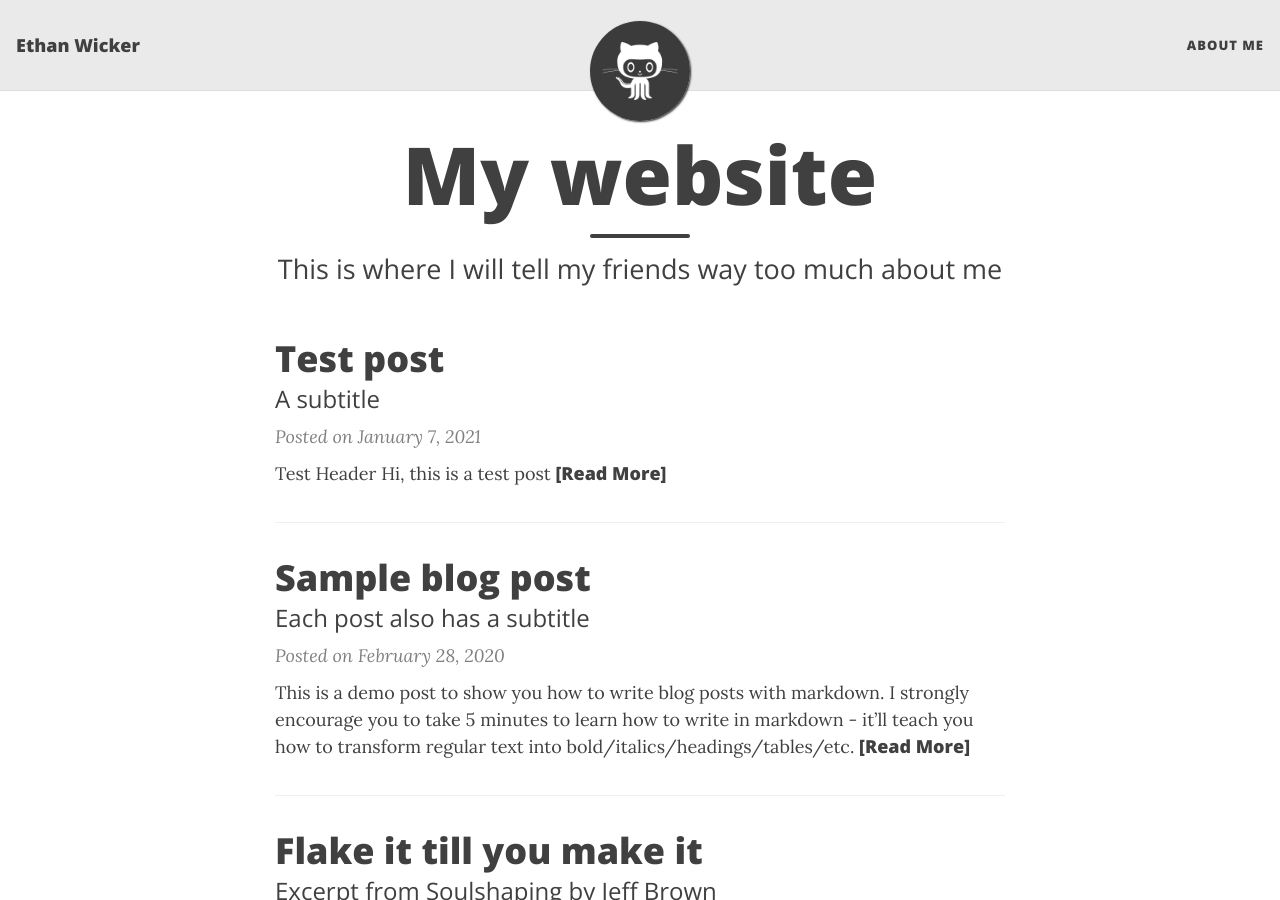
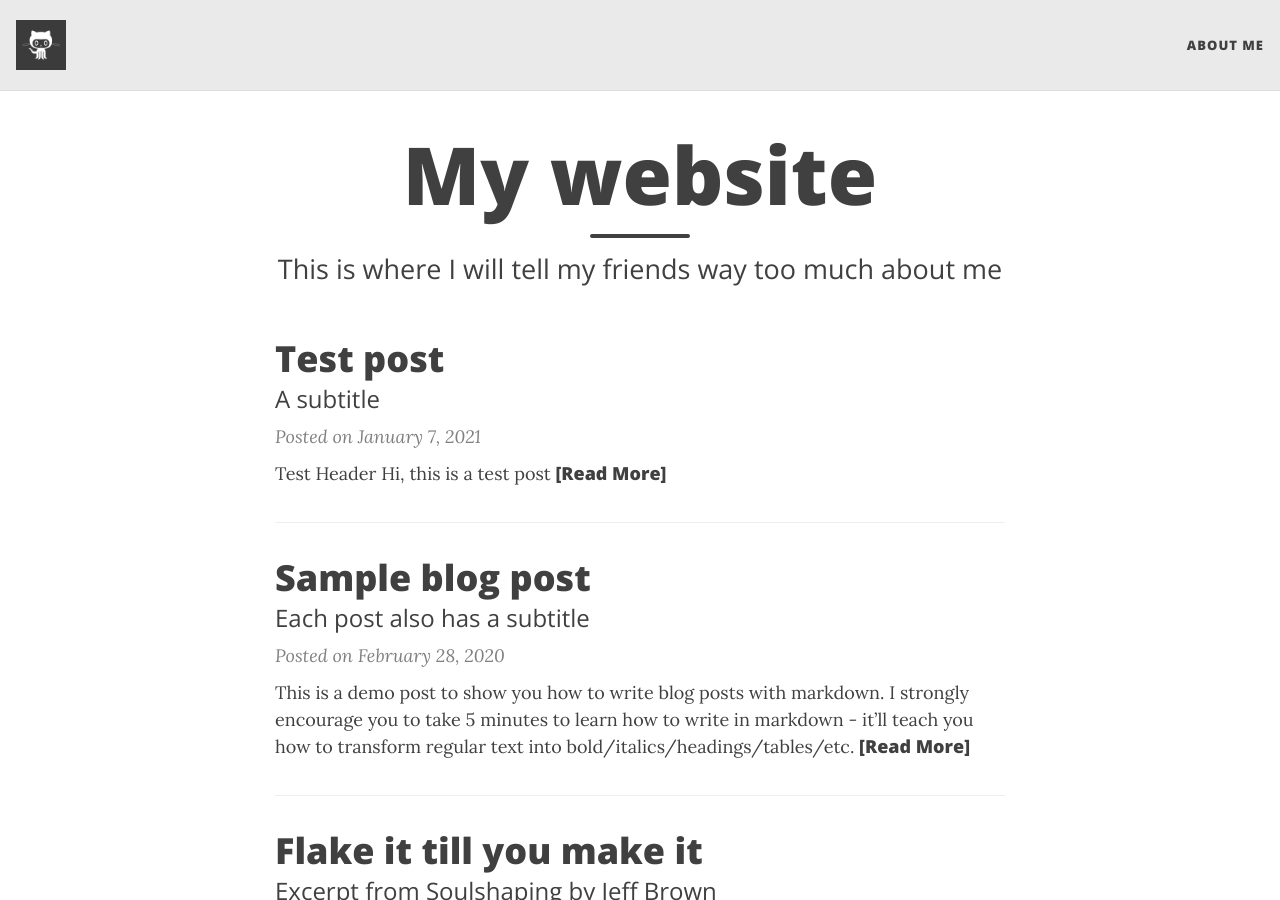
Before and after one commit to ethanwicker/ethanwicker.github.io, a Jekyll site: the page built from index.html, in a window 1280 px wide and 900 px high. Built offline with Jekyll 4.4.1, drawn with Linux system fonts in a browser that asks for light colours; nearby versions of some CDN libraries; the list of posts is cut into pages by our own code.

Commit message:
Updating _config.yml

```diff
--- a/_config.yml
+++ b/_config.yml
@@ -20,7 +20,7 @@ navbar-links:
 
 # Image to show in the navigation bar - works best with a square image
 # Remove this parameter if you don't want an image in the navbar
-avatar: "/assets/img/avatar-icon.png"
+#avatar: "/assets/img/avatar-icon.png"
 
 # By default, the image is cut into a circle. You can disable this behaviour by setting 'round-avatar: false'
 round-avatar: true
@@ -28,6 +28,7 @@ round-avatar: true
 # If you want to have an image logo in the top-left corner instead of having the title of the website,
 # then specify the following parameter
 #title-img: /path/to/image
+title-img: "/assets/img/avatar-icon.png"
 
 
 # --- Footer social media links --- #
```
